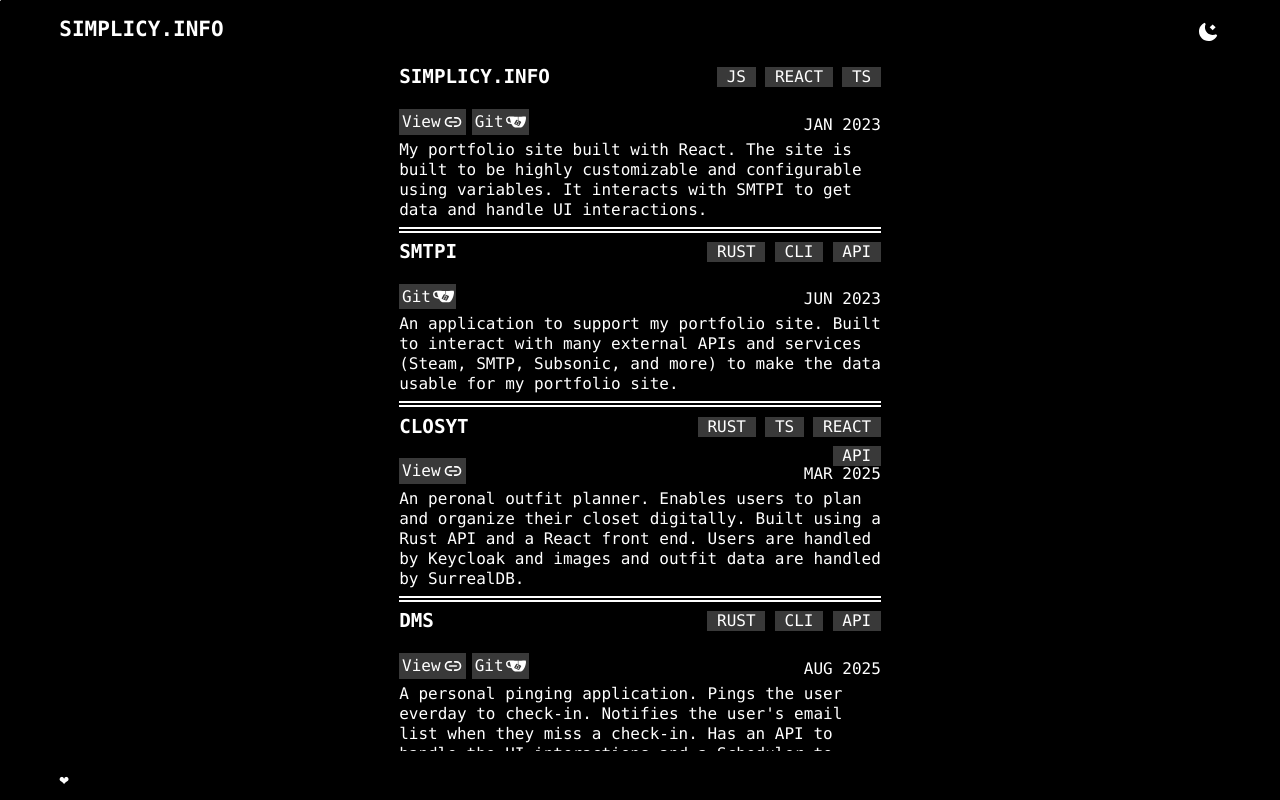
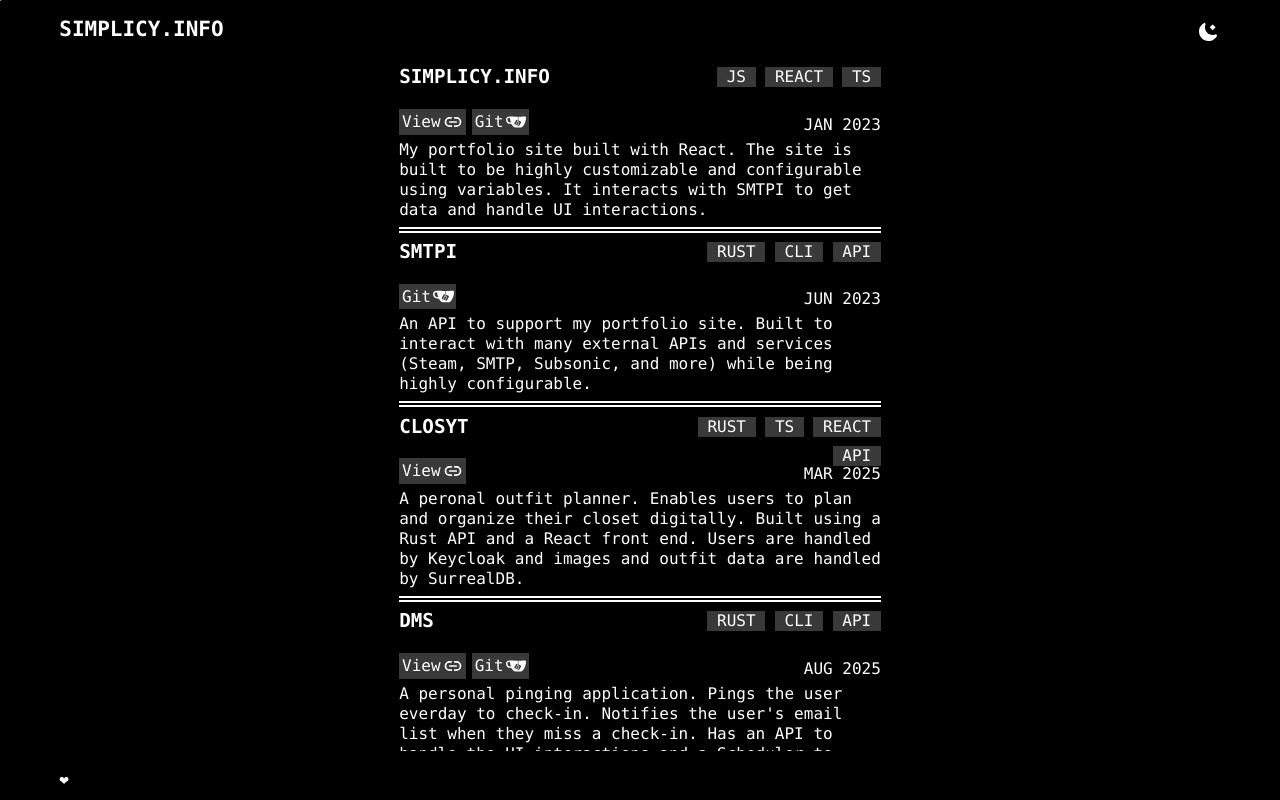
Before and after one commit to simplicy/simplicy.info, a React (Vite) app: page /projects in a window 1280 px wide. Built offline with nearby package versions, Linux system fonts and the light colour scheme; a web font is replaced by a local one.

Commit message:
updated vars

```diff
--- a/src/common/vars.ts
+++ b/src/common/vars.ts
@@ -34,7 +34,7 @@ export const apps = [
   {
     name: "SMTPI",
     date: "JUN 2023",
-    description: "An application to support my portfolio site. Built to interact with many external APIs  and services (Steam, SMTP, Subsonic, and more) to make the data usable for my portfolio site.",
+    description: "An API to support my portfolio site. Built to interact with many external APIs and services (Steam, SMTP, Subsonic, and more) while being highly configurable.",
     git: "https://git.sympil.com/git/simplicy/smtpi",
     copytext: "",
     version: "",
@@ -44,7 +44,7 @@ export const apps = [
     name: "CLOSYT",
     image: "",
     date: "MAR 2025",
-    description: "An peronal outfit planner. Enables users to plan and organize their closet digitally. Built using a Rust API and a React front end. Users are handled by Keycloak and images and outfit data are handled by SurrealDB.",
+    description: "A peronal outfit planner. Enables users to plan and organize their closet digitally. Built using a Rust API and a React front end. Users are handled by Keycloak and images and outfit data are handled by SurrealDB.",
     copytext: "",
     link: "https://closyt.com",
     version: "",
```
